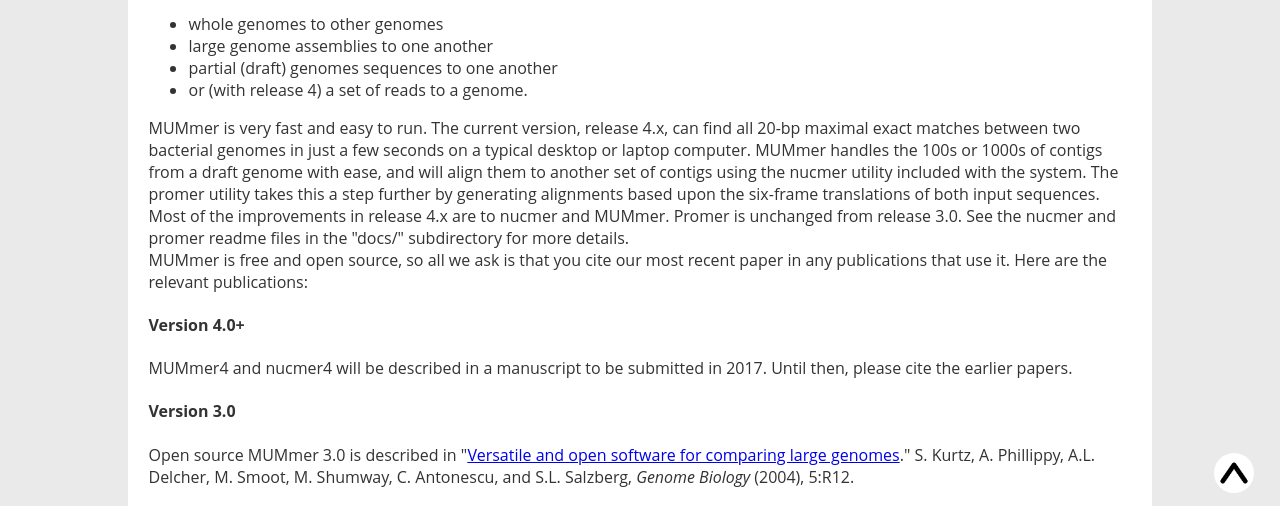
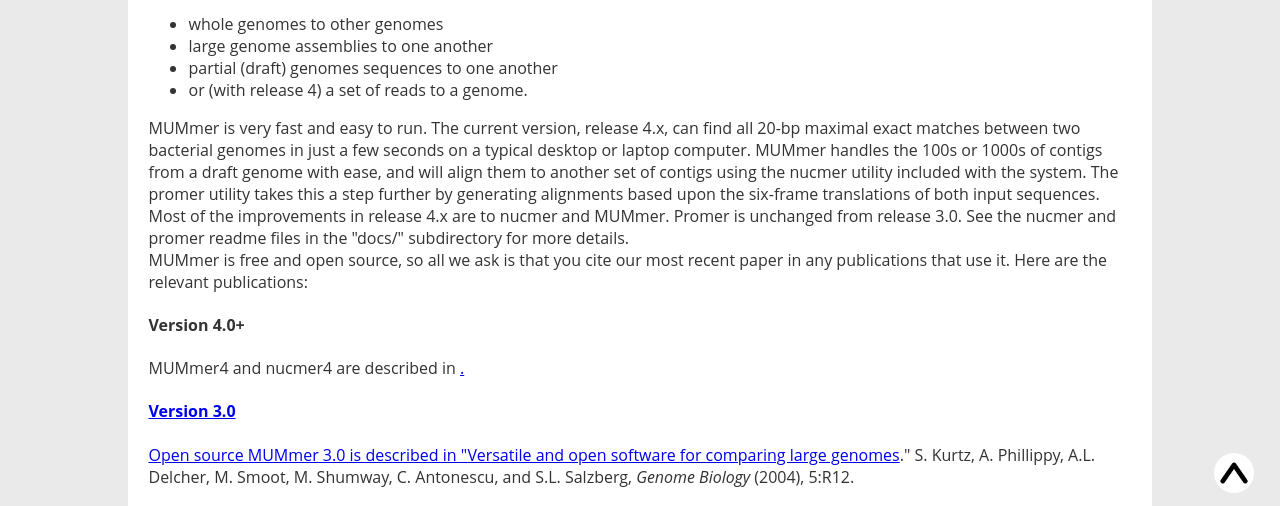
Before and after one commit to mummer4/mummer4.github.io, a plain HTML site: page index.html in a window 1280 px wide. Shown: the part 291-797 px from the top of the page. Drawn offline with Linux system fonts and the light colour scheme; no server answers.

Commit message:
added url to version4 manuscript

```diff
--- a/index.html
+++ b/index.html
@@ -137,7 +137,7 @@
     MUMmer is very fast and easy to run. The current version, release 4.x, can find all 20-bp maximal exact matches between two bacterial genomes in just a few seconds on a typical desktop or laptop computer. MUMmer handles the 100s or 1000s of contigs from a draft genome with ease, and will align them to another set of contigs using the nucmer utility included with the system. The promer utility takes this a step further by generating alignments based upon the six-frame translations of both input sequences. Most of the improvements in release 4.x are to nucmer and MUMmer. Promer is unchanged from release 3.0. See the nucmer and promer readme files in the "docs/" subdirectory for more details. <br/>
     MUMmer is free and open source, so all we ask is that you cite our most recent paper in any publications that use it. Here are the relevant publications:
             <h4>Version 4.0+</h4>
-            <p>MUMmer4 and nucmer4 will be described in a manuscript to be submitted in 2017. Until then, please cite the earlier papers.
+            <p>MUMmer4 and nucmer4 are described in <a href="http://journals.plos.org/ploscompbiol/article?id=10.1371/journal.pcbi.1005944">.
             <h4>Version 3.0</h4>
             <p>Open source MUMmer 3.0 is described in "<a href="publications/MUMmer3.pdf">Versatile and open software for comparing large genomes</a>." S. Kurtz, A. Phillippy, A.L. Delcher, M. Smoot, M. Shumway, C. Antonescu, and S.L. Salzberg, <em>Genome Biology</em> (2004), 5:R12.</p>
             <h4>Version 2.1</h4>
```
